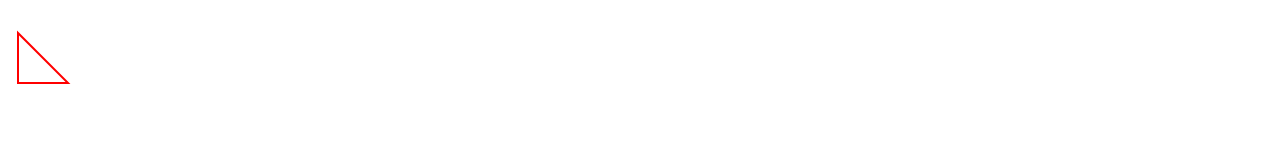
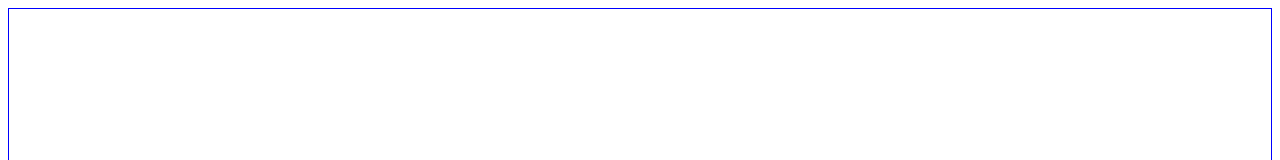
Before and after one commit to carltonf/d3js_learn, a plain HTML site: page d3js_projects/svg_try/index.html in a window 1280 px wide. Shown: the top 160 px of the page. Drawn offline with Linux system fonts and the light colour scheme.

Commit message:
Better SVG try template

```diff
--- a/d3js_projects/svg_try/index.html
+++ b/d3js_projects/svg_try/index.html
@@ -2,22 +2,17 @@
 <html>
   <head>
     <meta charset="utf-8">
-    <script type="text/javascript" src="../d3.min.js"></script>
+    <title>SVG Try: Change ME!</title>
+    <script src="../d3.min.js"></script>
+    <link rel="stylesheet" href="main.css">
   </head>
   <body>
+
     <div id="draw">
-      <svg width="100" height="100">
-        <path d="M 10 25
-                 L 10 75
-                 L 60 75
-                 Z"
-              stroke="red"
-              stroke-width="2"
-              fill="none"
-        />
+      <svg width="800" height="600">
       </svg>
     </div>
 
-    <script type="text/javascript" src="main.js"></script>
+    <script src="main.js"></script>
   </body>
 </html>
--- /dev/null
+++ b/d3js_projects/svg_try/main.css
@@ -0,0 +1,4 @@
+#draw {
+    border: 1px solid blue;
+    width: -moz-min-content;
+}
```
